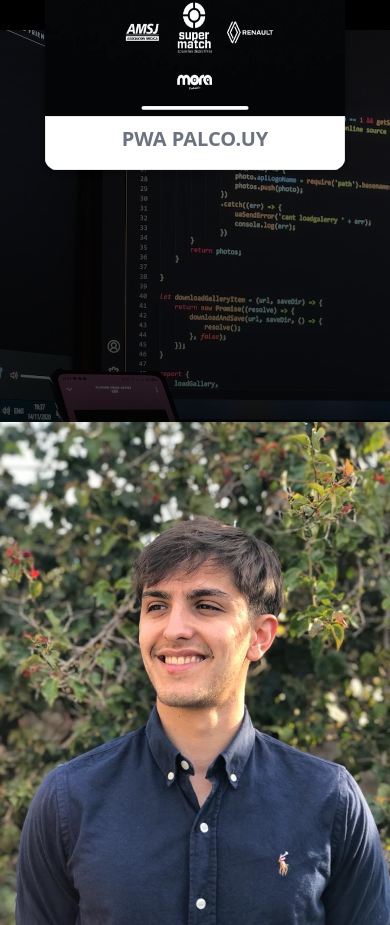
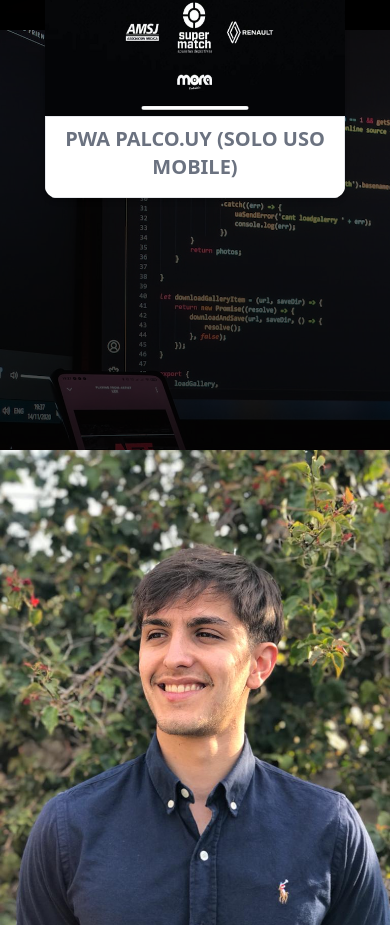
Before and after one commit to Guilleto98/Portfolio, a React (Vite) app: page / in a window 390 px wide. Shown: the part 7376-8301 px from the top of the page. Built offline with nearby package versions, Linux system fonts and the light colour scheme.

Commit message:
Detalle mobile

```diff
--- a/src/layouts/ShowProjects.jsx
+++ b/src/layouts/ShowProjects.jsx
@@ -65,7 +65,7 @@ const ShowProjects = () => {
         />
         <CardProject
           imageSrc="/img/project-8.jpeg"
-          title="PWA Palco.uy"
+          title="PWA Palco.uy (solo uso mobile)"
           href="https://placos-uy.vercel.app/"
         />
       </div>
```
